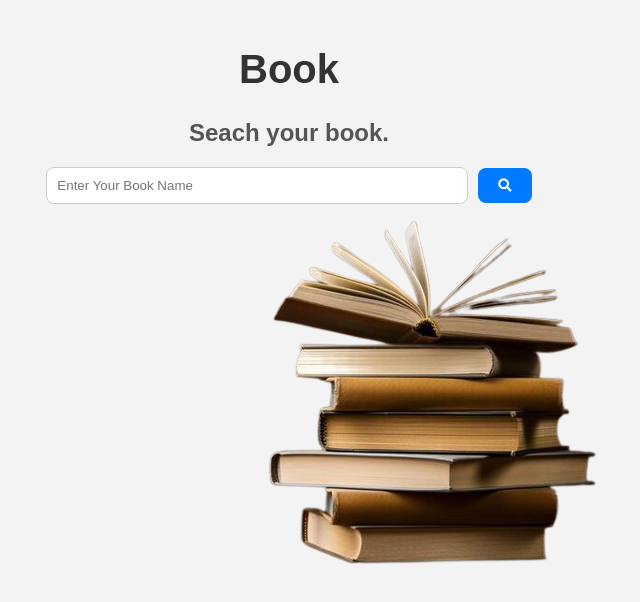
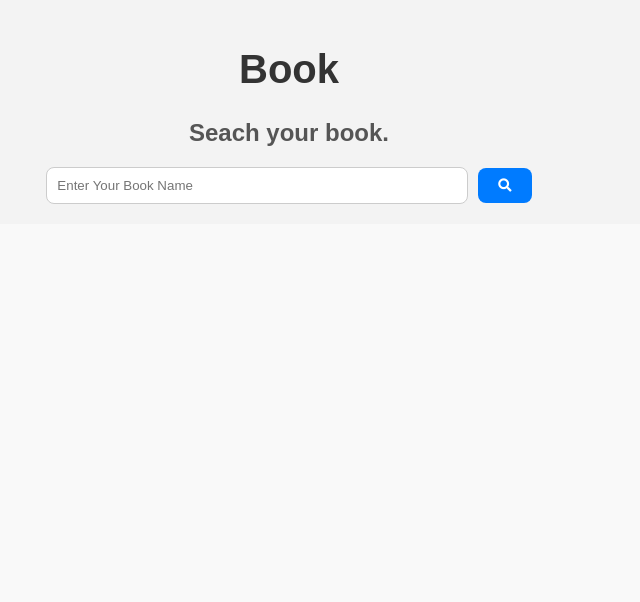
Before and after one commit to EMMMABK/BookStore, a React (Create React App) app: page / in a window 1280 px wide. Shown: the top 602 px of the page, without its empty margins (351-991 px from the left). Built offline with nearby package versions, Linux system fonts and the light colour scheme.

Commit message:
add Fixing Bugs 2-nd part

```diff
--- a/src/Components/Main/Main.jsx
+++ b/src/Components/Main/Main.jsx
@@ -1,5 +1,4 @@
 import React, {useState} from 'react'
-import book from '../../images/book_store-removebg-preview.png'
 import Card from '../Card/Card';
 import axios from 'axios';
 
@@ -25,7 +24,6 @@ const Main = () => {
                         <input type="text" placeholder='Enter Your Book Name' value={search} onChange={e => setSearch(e.target.value)} onKeyPress={searchBook}/>
                         <button><i className="fas fa-search"></i></button>
                     </div>
-                    <img src={book} alt=""/>
                 </div>
             </div>
             <div className="container">
```
Also changed, not shown: src/images/book_store-removebg-preview.png (deleted).
